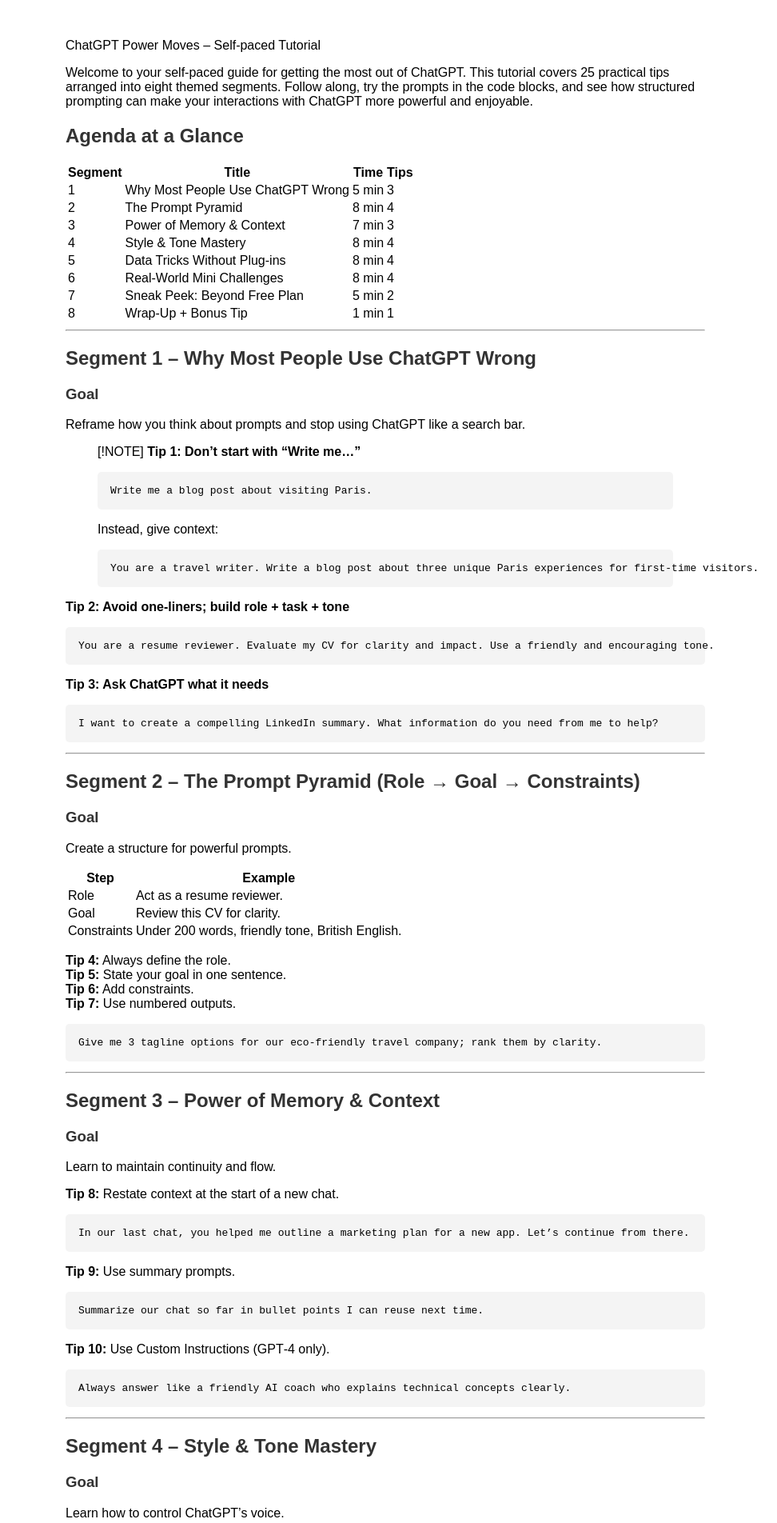
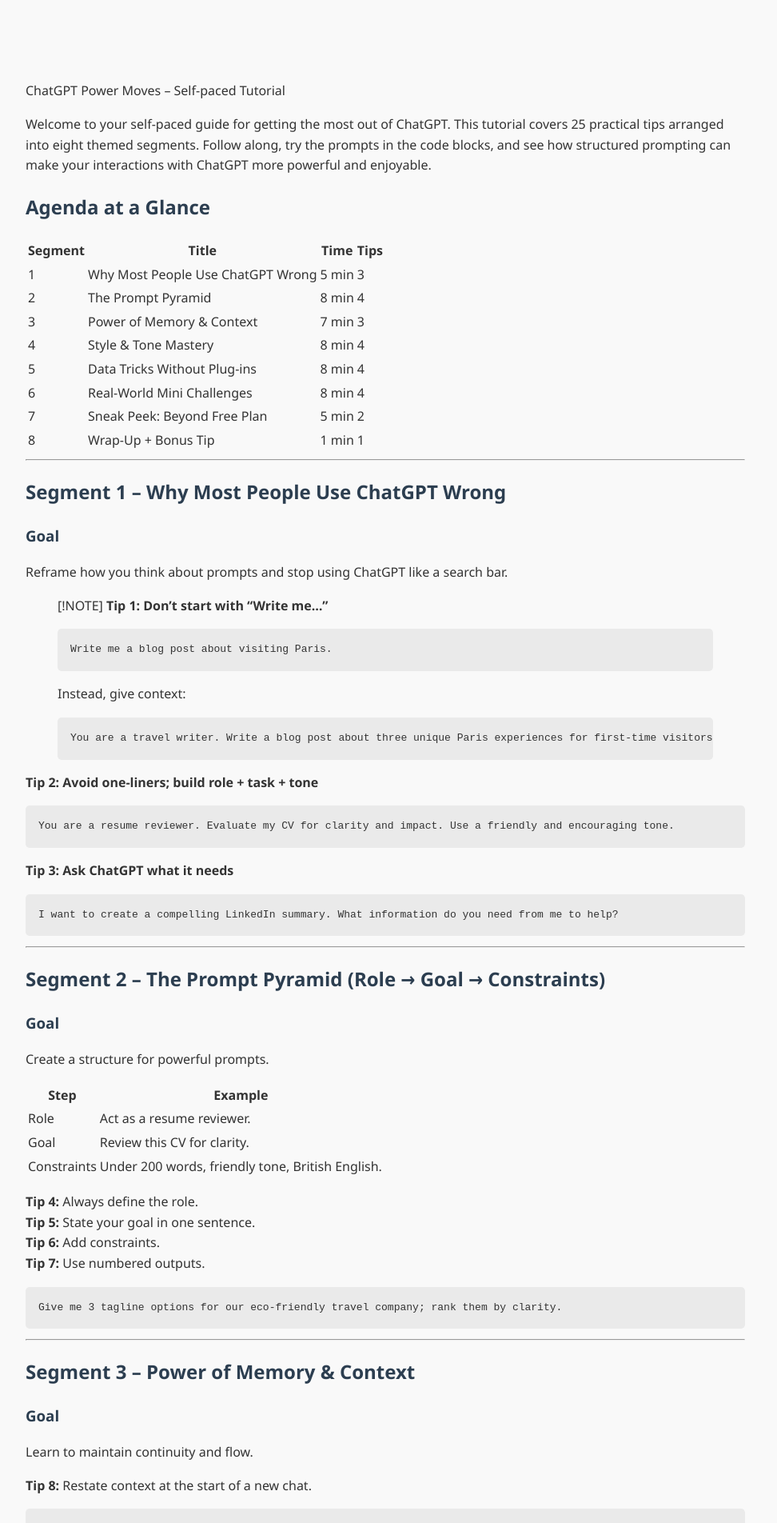
Before and after one commit to ImKprabhat/AIforAll-Courses, a Jekyll site: the page built from ChatGPT Power Moves – Self‑paced Tutorial.md, in a window 1280 px wide. Shown: the top 1904 px of the page at 80% size, without its empty margins (158-1130 px from the left). Built offline with Jekyll 4.4.1, drawn with Linux system fonts in a browser that asks for light colours; our own code applies the rules of GitHub Pages for plain Markdown files.

Commit message:
Revise CSS styles for layout and readability
Updated the styling for body, headings, preformatted text, and links.

```diff
--- a/_layouts/default.html
+++ b/_layouts/default.html
@@ -4,12 +4,28 @@
   <meta charset="UTF-8">
   <title>{{ page.title }}</title>
   <style>
-    body { font-family: sans-serif; max-width: 800px; margin: auto; padding: 2rem; }
-    h1, h2, h3 { color: #333; }
-    pre { background: #f4f4f4; padding: 1rem; border-radius: 5px; }
+    body {
+      font-family: 'Segoe UI', Tahoma, Geneva, Verdana, sans-serif;
+      max-width: 900px;
+      margin: 3rem auto;
+      padding: 2rem;
+      background-color: #f9f9f9;
+      color: #333;
+      line-height: 1.6;
+    }
+    h1, h2, h3 { color: #2c3e50; }
+    pre {
+      background: #eaeaea;
+      padding: 1rem;
+      border-radius: 5px;
+      overflow-x: auto;
+    }
+    a { color: #3498db; text-decoration: none; }
+    a:hover { text-decoration: underline; }
   </style>
 </head>
 <body>
+  <h1>{{ page.title }}</h1>
   {{ content }}
 </body>
 </html>
```
